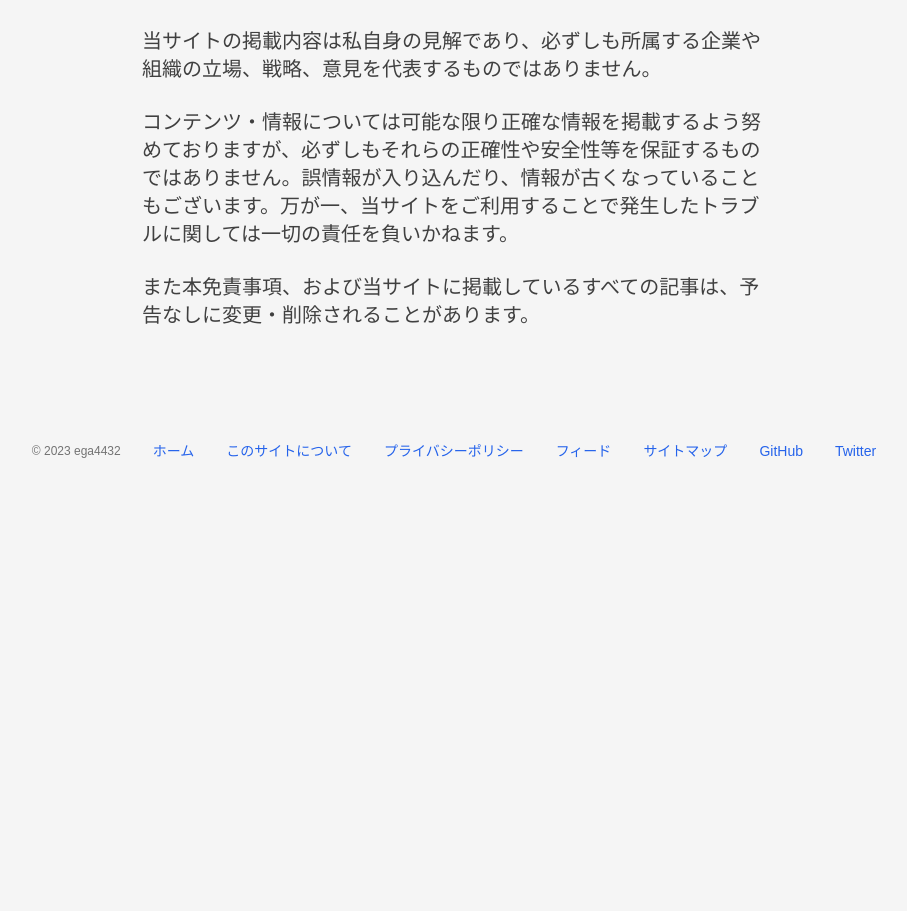
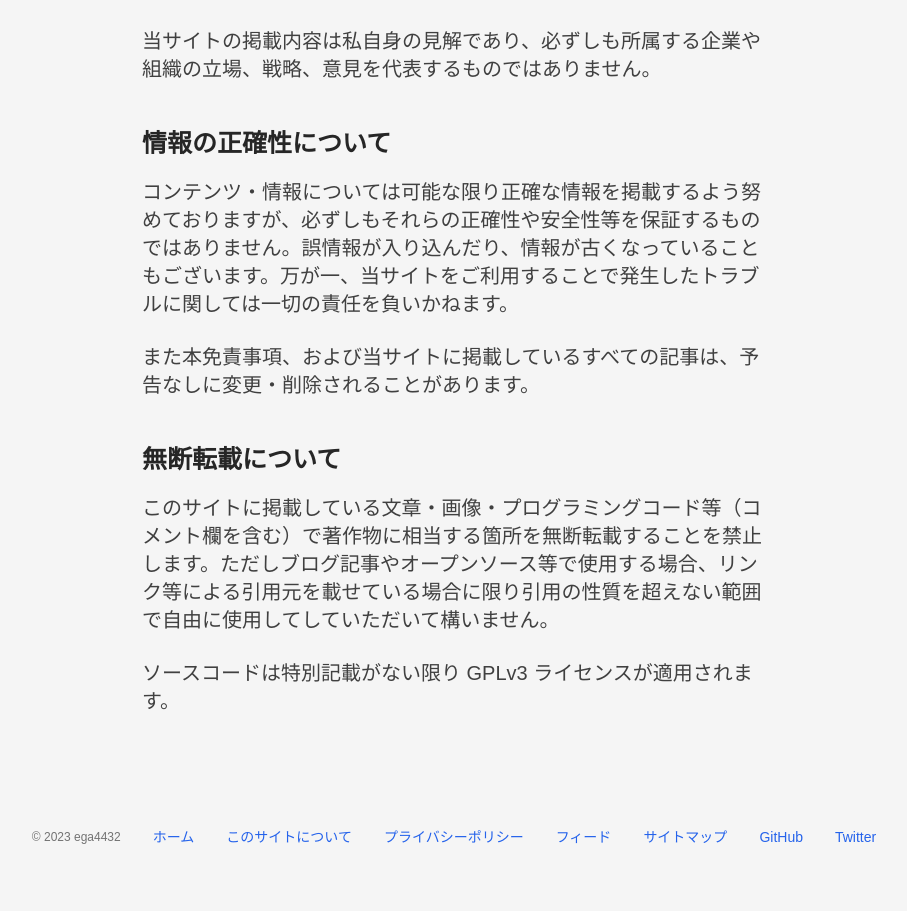
Before and after one commit to ega4432/egashira.dev, an Astro site: page /privacy in a window 1280 px wide. Shown: the part 1029-1940 px from the top of the page, without its empty margins (186-1093 px from the left). Before the commit the page ends 1554 px from the top, so only its background shows below. Built offline with nearby package versions, Linux system fonts and the light colour scheme; Astro itself is replaced by a stand-in of ours; some packages are replaced by stand-ins of ours.

Commit message:
Update privacy.md

```diff
--- a/src/content/page/privacy.md
+++ b/src/content/page/privacy.md
@@ -21,6 +21,14 @@ updatedAt: "2023-04-23"
 
 当サイトの掲載内容は私自身の見解であり、必ずしも所属する企業や組織の立場、戦略、意見を代表するものではありません。
 
+### 情報の正確性について
+
 コンテンツ・情報については可能な限り正確な情報を掲載するよう努めておりますが、必ずしもそれらの正確性や安全性等を保証するものではありません。誤情報が入り込んだり、情報が古くなっていることもございます。万が一、当サイトをご利用することで発生したトラブルに関しては一切の責任を負いかねます。
 
 また本免責事項、および当サイトに掲載しているすべての記事は、予告なしに変更・削除されることがあります。
+
+### 無断転載について
+
+このサイトに掲載している文章・画像・プログラミングコード等（コメント欄を含む）で著作物に相当する箇所を無断転載することを禁止します。ただしブログ記事やオープンソース等で使用する場合、リンク等による引用元を載せている場合に限り引用の性質を超えない範囲で自由に使用してしていただいて構いません。
+
+ソースコードは特別記載がない限り GPLv3 ライセンスが適用されます。
```
